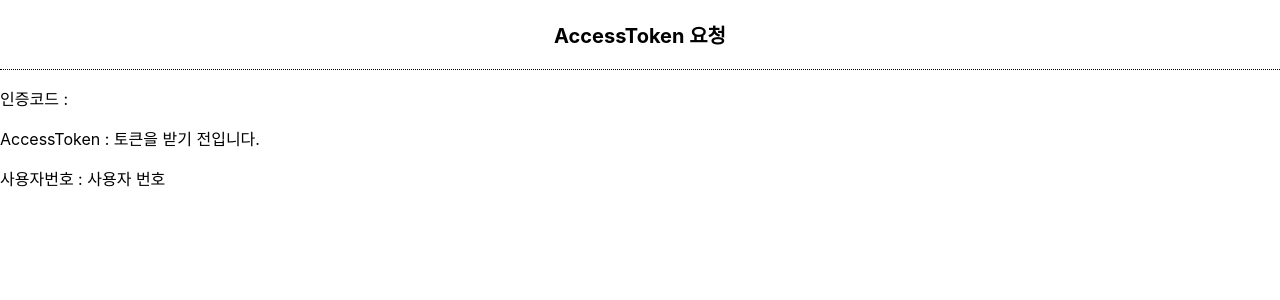
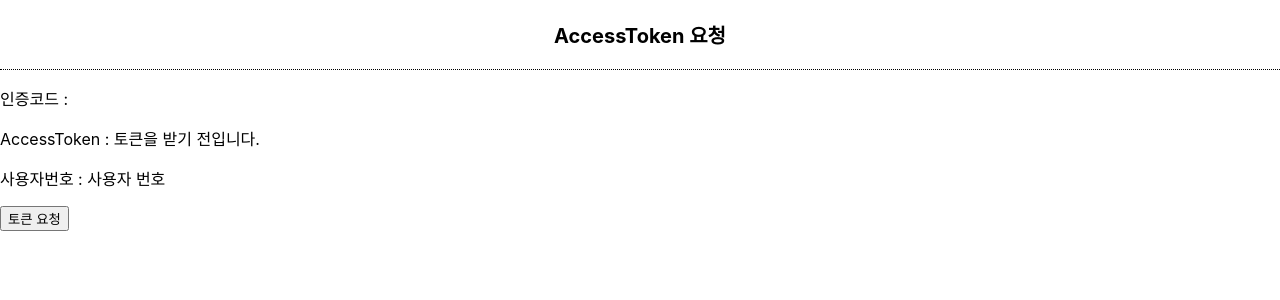
Before and after one commit to skymill2000/fintech220221, a React (Create React App) app in the folder fintech/: page /authResult in a window 1280 px wide. Shown: the top 300 px of the page. Built offline with nearby package versions, Linux system fonts and the light colour scheme; no server answers.

Commit message:
테스트용 버튼 추가

```diff
--- a/fintech/src/pages/AuthResult.js
+++ b/fintech/src/pages/AuthResult.js
@@ -36,6 +36,7 @@ const AuthResult = () => {
       <p>인증코드 : {parsedResult.code}</p>
       <p>AccessToken : {accessToken}</p>
       <p>사용자번호 : {userSeqNo}</p>
+      <button onClick={getAccessToken()}>토큰 요청</button>
     </div>
   );
 };
```
